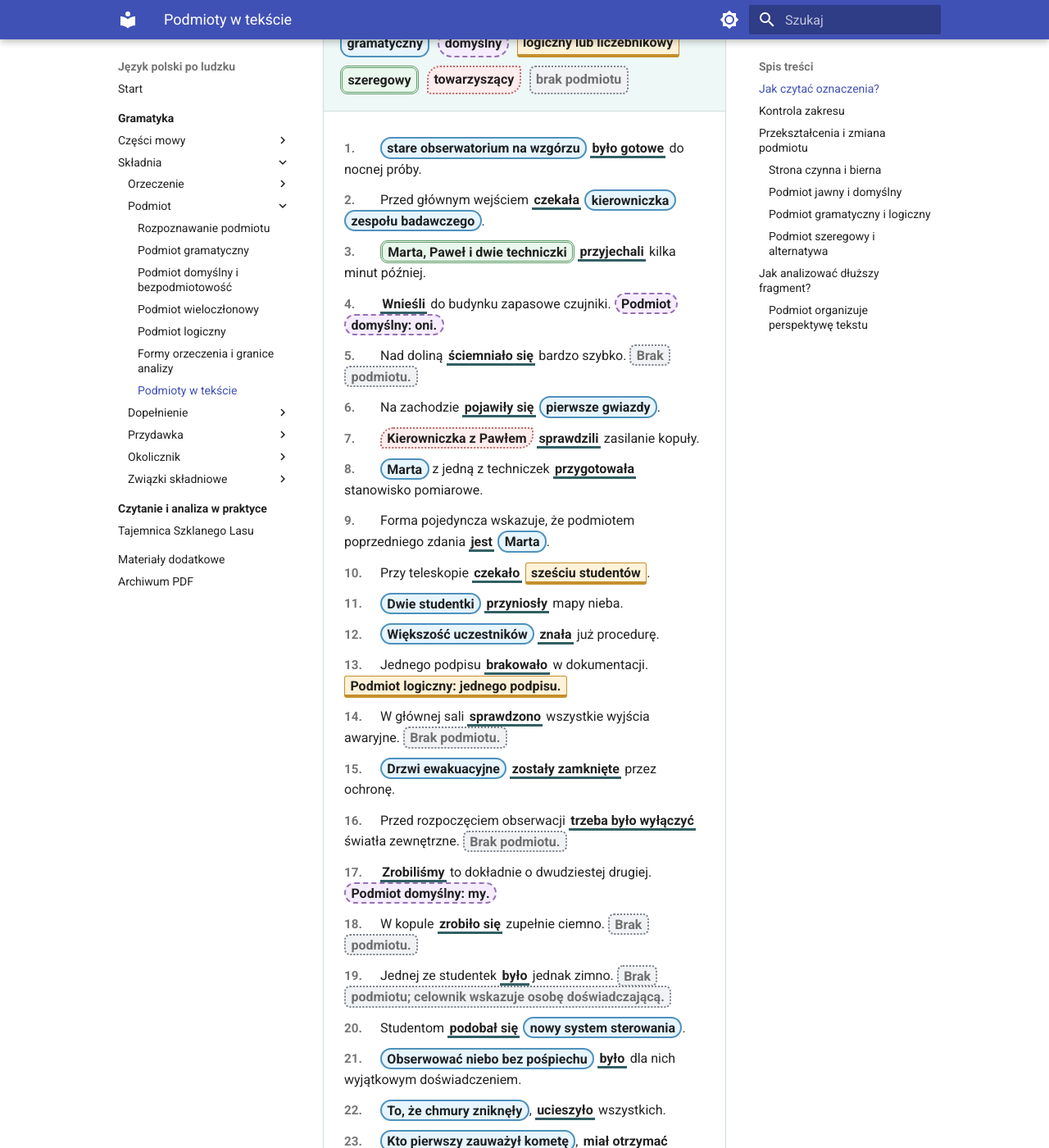
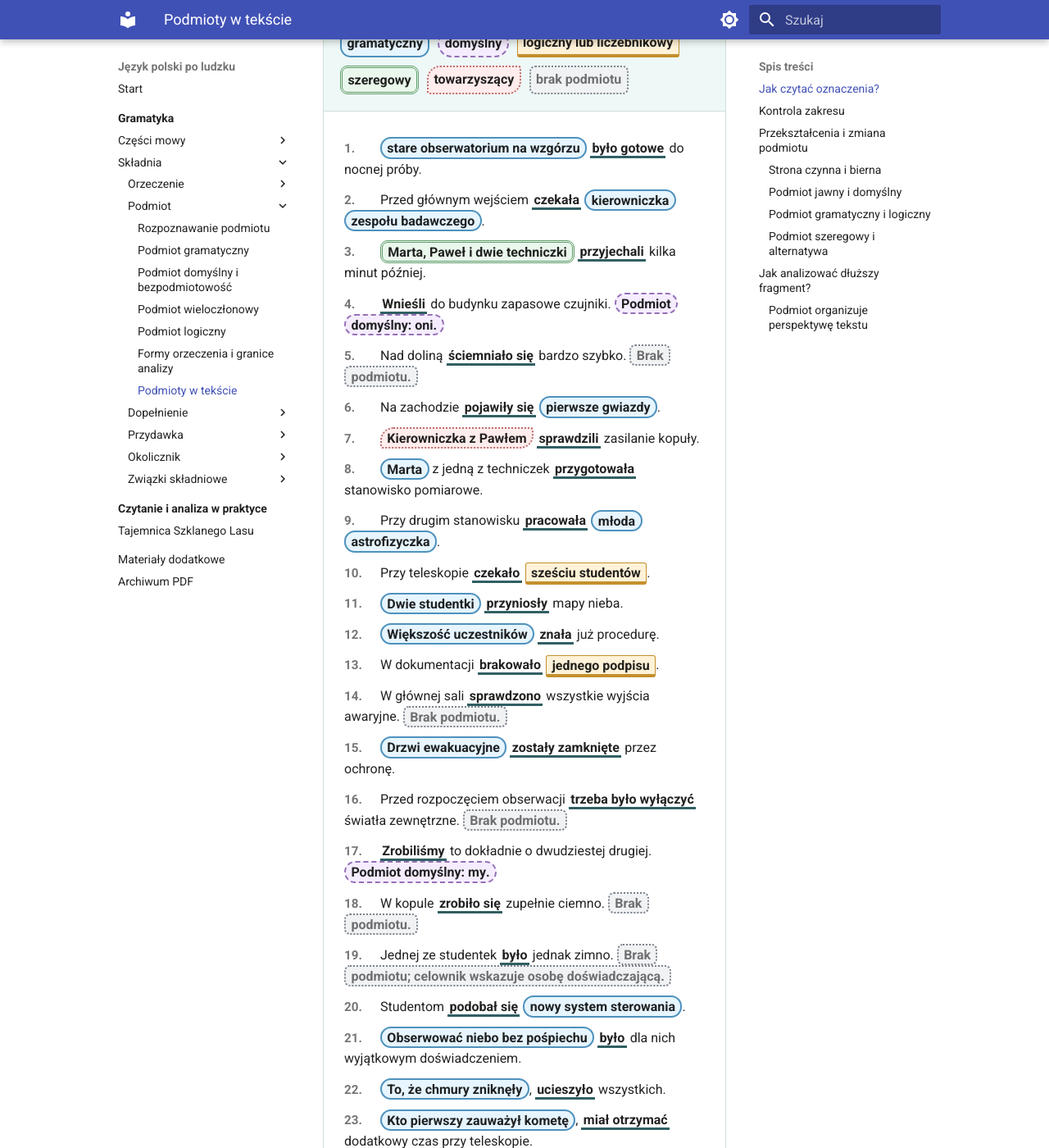
Before and after one commit to dchorazkiewicz/SP_JP, an MkDocs documentation site: the page built from docs/gramatyka/skladnia/podmiot/podmioty-w-tekscie.md, in a window 1280 px wide and 1400 px high, scrolled down 1005 px. Shown: the whole window at 82% size. Built offline with MkDocs 1.6.1 and Material for MkDocs 9.7.7, drawn with Linux system fonts in a browser that asks for light colours; some of the changed text lies outside the part shown.

Commit message:
Popraw zakres oznaczeń w tekście o podmiocie

```diff
--- a/docs/gramatyka/skladnia/podmiot/podmioty-w-tekscie.md
+++ b/docs/gramatyka/skladnia/podmiot/podmioty-w-tekscie.md
@@ -39,7 +39,7 @@ W pojedynczym przykładzie łatwo skupić się na jednej regule. W dłuższym te
 
 <span class="subject-sentence-no">1.</span> <span class="subject-mark subject-mark--grammatical">stare <strong>obserwatorium</strong> na wzgórzu</span> <span class="subject-predicate">było gotowe</span> do nocnej próby.
 
-<span class="subject-sentence-no">2.</span> Przed głównym wejściem <span class="subject-predicate">czekała</span> <span class="subject-mark subject-mark--grammatical">kierowniczka <strong>zespołu</strong> badawczego</span>.
+<span class="subject-sentence-no">2.</span> Przed głównym wejściem <span class="subject-predicate">czekała</span> <span class="subject-mark subject-mark--grammatical"><strong>kierowniczka</strong> zespołu badawczego</span>.
 
 <span class="subject-sentence-no">3.</span> <span class="subject-mark subject-mark--series"><strong>Marta, Paweł i dwie techniczki</strong></span> <span class="subject-predicate">przyjechali</span> kilka minut później.
 
@@ -53,7 +53,7 @@ W pojedynczym przykładzie łatwo skupić się na jednej regule. W dłuższym te
 
 <span class="subject-sentence-no">8.</span> <span class="subject-mark subject-mark--grammatical"><strong>Marta</strong></span> z jedną z techniczek <span class="subject-predicate">przygotowała</span> stanowisko pomiarowe.
 
-<span class="subject-sentence-no">9.</span> Forma pojedyncza wskazuje, że podmiotem poprzedniego zdania <span class="subject-predicate">jest</span> <span class="subject-mark subject-mark--grammatical"><strong>Marta</strong></span>.
+<span class="subject-sentence-no">9.</span> Przy drugim stanowisku <span class="subject-predicate">pracowała</span> <span class="subject-mark subject-mark--grammatical">młoda <strong>astrofizyczka</strong></span>.
 
 <span class="subject-sentence-no">10.</span> Przy teleskopie <span class="subject-predicate">czekało</span> <span class="subject-mark subject-mark--logical"><strong>sześciu studentów</strong></span>.
 
@@ -61,7 +61,7 @@ W pojedynczym przykładzie łatwo skupić się na jednej regule. W dłuższym te
 
 <span class="subject-sentence-no">12.</span> <span class="subject-mark subject-mark--grammatical"><strong>Większość</strong> uczestników</span> <span class="subject-predicate">znała</span> już procedurę.
 
-<span class="subject-sentence-no">13.</span> Jednego podpisu <span class="subject-predicate">brakowało</span> w dokumentacji. <span class="subject-mark subject-mark--logical">Podmiot logiczny: <strong>jednego podpisu</strong>.</span>
+<span class="subject-sentence-no">13.</span> W dokumentacji <span class="subject-predicate">brakowało</span> <span class="subject-mark subject-mark--logical"><strong>jednego podpisu</strong></span>.
 
 <span class="subject-sentence-no">14.</span> W głównej sali <span class="subject-predicate">sprawdzono</span> wszystkie wyjścia awaryjne. <span class="subject-mark subject-mark--none">Brak podmiotu.</span>
 
@@ -103,7 +103,7 @@ W pojedynczym przykładzie łatwo skupić się na jednej regule. W dłuższym te
 
 <span class="subject-sentence-no">33.</span> O północy nad wzgórzem <span class="subject-predicate">zagrzmiało</span>. <span class="subject-mark subject-mark--none">Brak podmiotu.</span>
 
-<span class="subject-sentence-no">34.</span> <span class="subject-mark subject-mark--series"><strong>Kierowniczka albo Paweł</strong></span> <span class="subject-predicate">musiał</span> podjąć decyzję o przerwaniu próby.
+<span class="subject-sentence-no">34.</span> <span class="subject-mark subject-mark--series"><strong>Kierowniczka albo jej zastępczyni</strong></span> <span class="subject-predicate">miała</span> podjąć decyzję o przerwaniu próby.
 
 <span class="subject-sentence-no">35.</span> Ostatecznie <span class="subject-mark subject-mark--grammatical"><strong>kierowniczka</strong></span> <span class="subject-predicate">zarządziła</span> powrót do budynku.
 
@@ -156,7 +156,7 @@ Zmiana konstrukcji istnienia na konstrukcję braku powoduje zmianę przypadka.
 
 > <span class="subject-mark subject-mark--series"><strong>Kierowniczka i Paweł</strong></span> <span class="subject-predicate">podejmą</span> decyzję.
 
-> <span class="subject-mark subject-mark--series"><strong>Kierowniczka albo Paweł</strong></span> <span class="subject-predicate">podejmie</span> decyzję.
+> <span class="subject-mark subject-mark--series"><strong>Kierowniczka albo jej zastępczyni</strong></span> <span class="subject-predicate">podejmie</span> decyzję.
 
 Spójnik zmienia liczbę potencjalnych wykonawców i formę orzeczenia.
 
```
